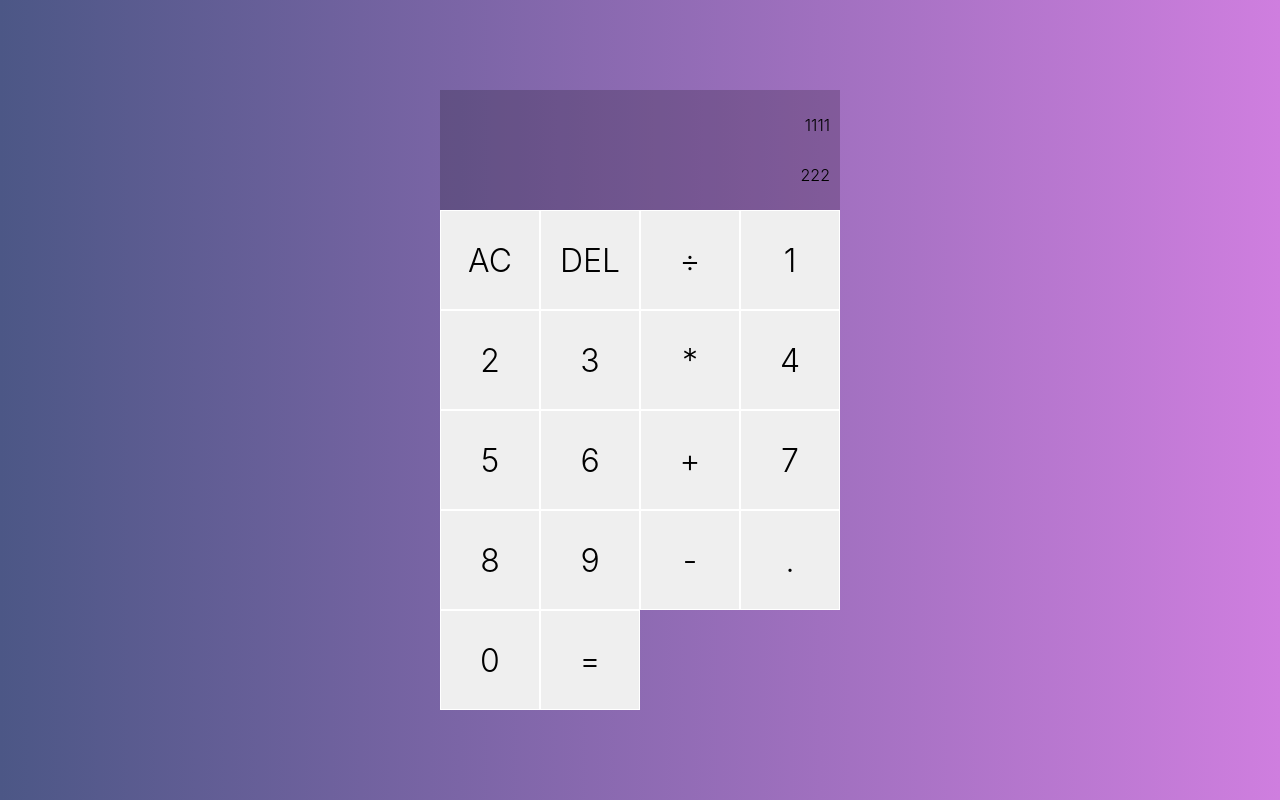
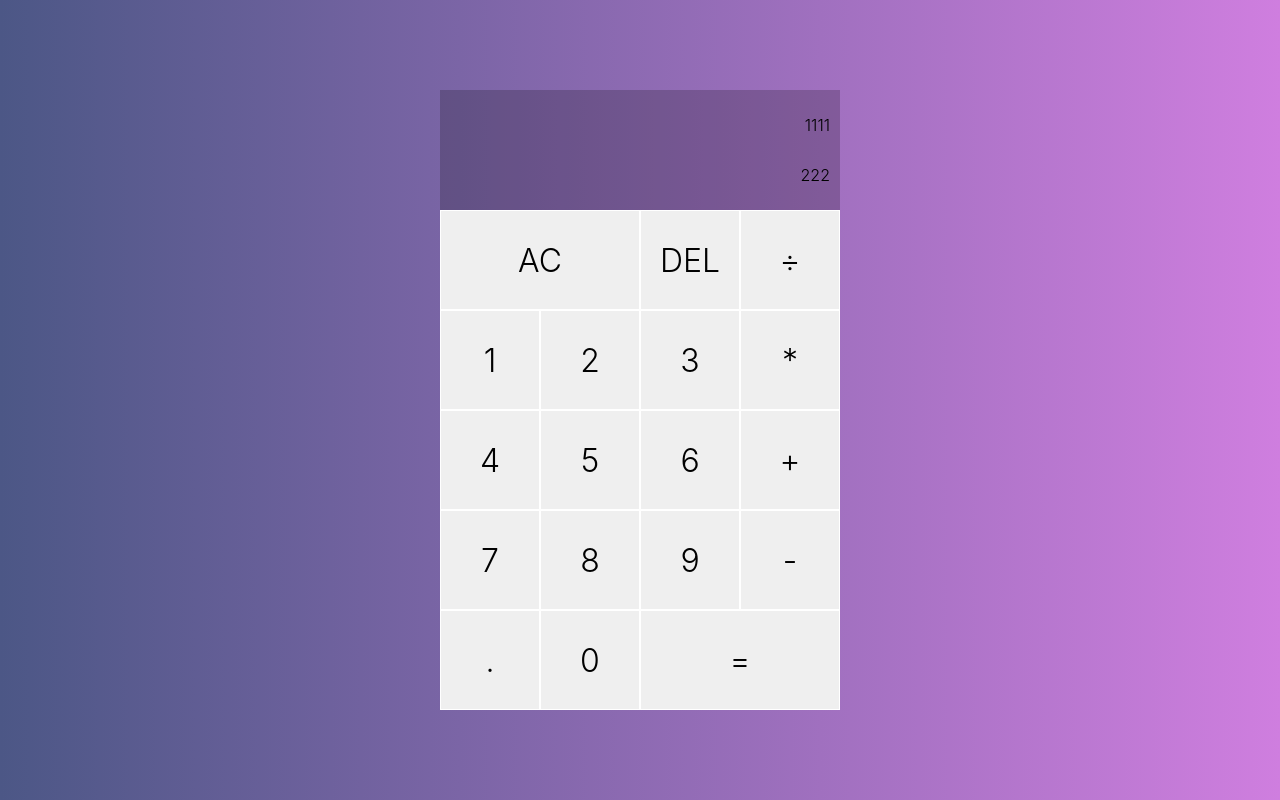
Before and after one commit to growebux/calculator, a plain HTML site: page index.html in a window 1280 px wide. Drawn offline with Linux system fonts and the light colour scheme.

Commit message:
Fix calculator layout

```diff
--- a/style.css
+++ b/style.css
@@ -32,7 +32,10 @@ button:hover{
     background-color: aliceblue;
 }
 
-.span-two{
+.data-all-clear{
+    grid-column: span 2;
+}
+.data-equals{
     grid-column: span 2;
 }
 
```
